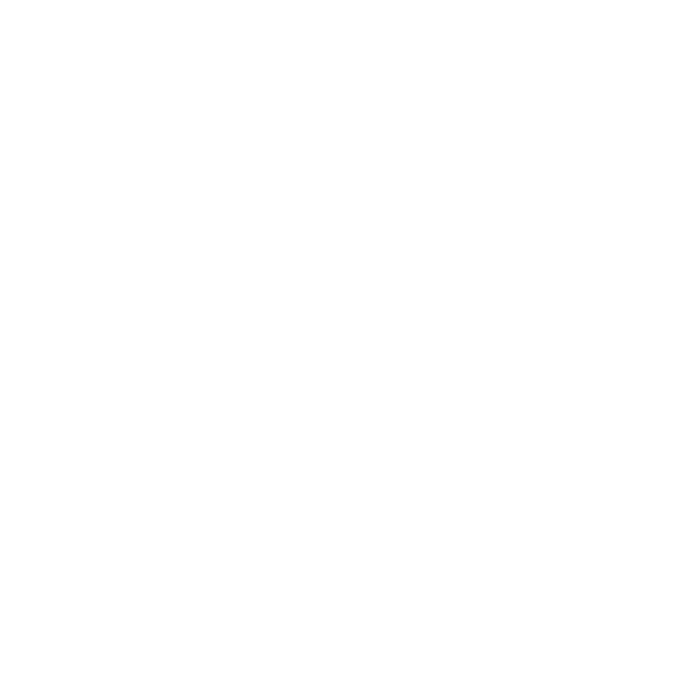
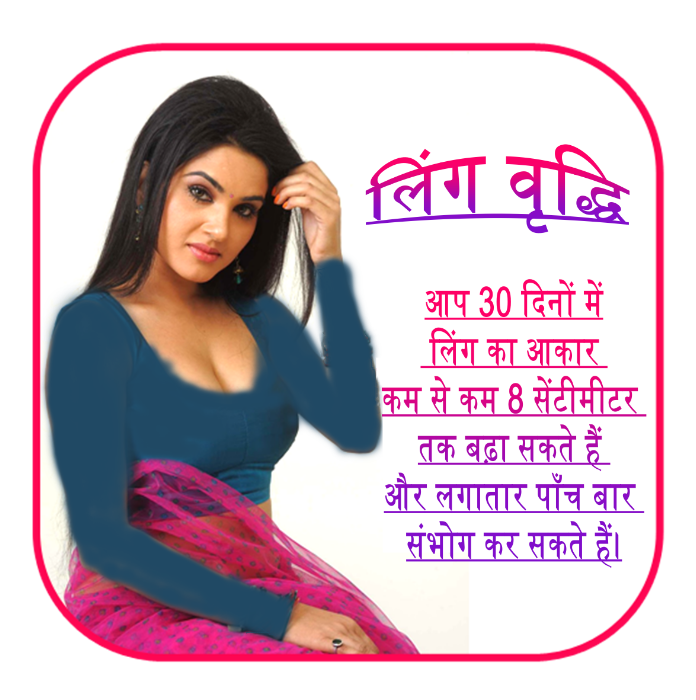
Before and after one commit to newsin-blog-12111035/010, a plain HTML site: page blog.html in a window 1280 px wide. Shown: the whole page, without its empty margins (292-988 px from the left). Drawn offline with Linux system fonts and the light colour scheme.

Commit message:
Update blog.html

```diff
--- a/blog.html
+++ b/blog.html
@@ -1,6 +1,6 @@
 <html>
 	<head>
-	<title>Zen Laboratory Kids Water Doodle Pad Mat Toy Aqua Magic Drawing Board Set for Toddlers</title>
+	<title>Eddie Bauer Men's CirrusLite Down Jacket</title>
 	<meta charset="UTF-8">
 	<meta name="viewport" content="width=device-width, initial-scale=1, maximum-scale=1.0, user-scalable=no">
 	<meta http-equiv="X-UA-Compatible" content="IE=edge">
@@ -27,13 +27,13 @@
 		    background-size: contain;
 		    background-repeat: no-repeat;
 		    background-position: center;
-		    background-image: url("n22223.png");
+		    background-image: url("99999.png");
 		}
 	</style>
 </head>
 <body>
 	<div class="a4">
-		<a href="https://www.amazon.com/Zen-Laboratory-Toddlers-Painting-Coloring/dp/B08FR47DQJ/" class="de-img"></a>
+		<a href="https://www.amazon.com/dp/B07RWDR5BJ/" class="de-img"></a>
 	</div>
 
 </body>
```
